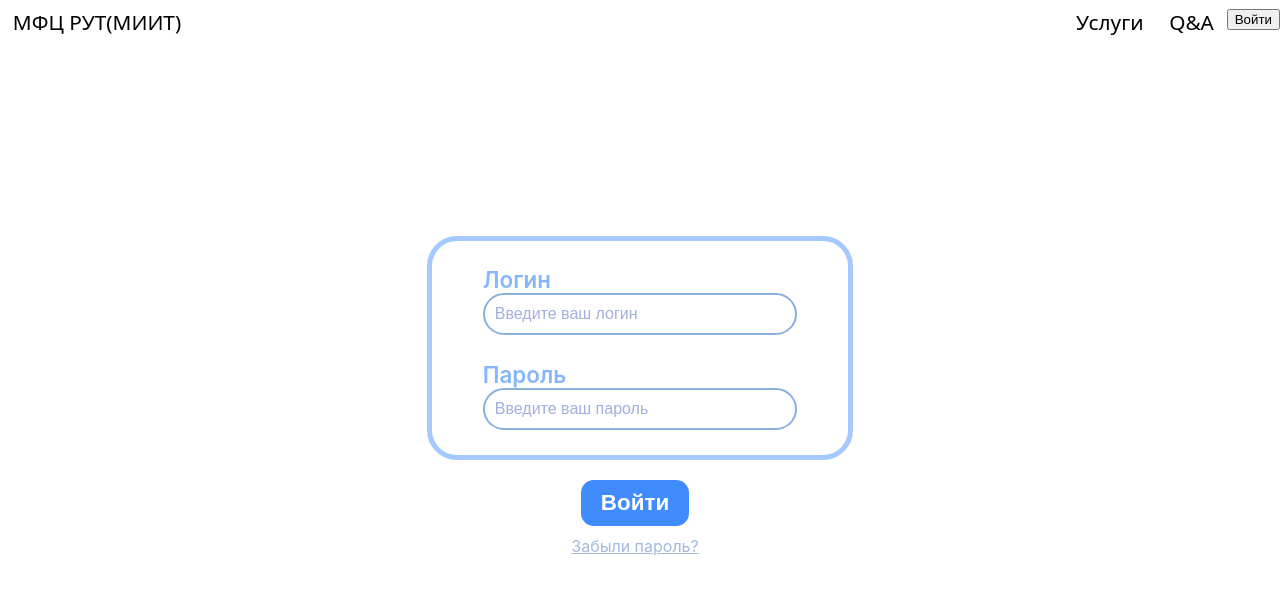
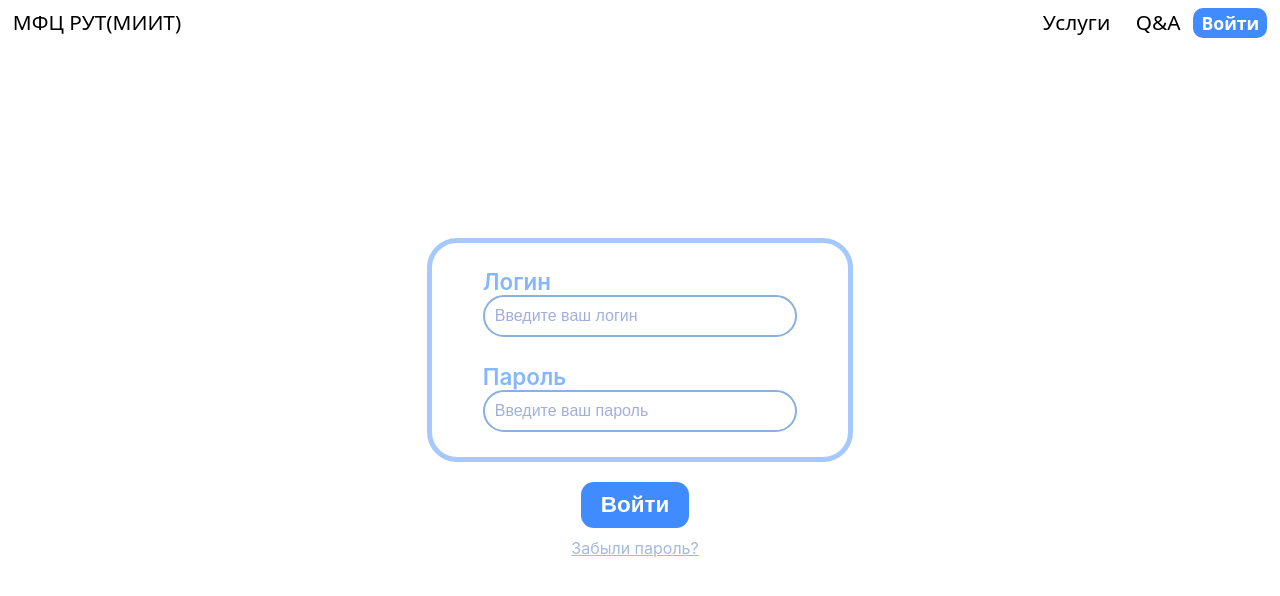
Before and after one commit to konstasya4/MFC, a React (Create React App) app: page /login in a window 1280 px wide. Shown: the top 596 px of the page. Built offline with nearby package versions, Linux system fonts and the light colour scheme.

Commit message:
The class of the button in the navigation has been changed

```diff
--- a/src/styles/NavbarStyle.css
+++ b/src/styles/NavbarStyle.css
@@ -3,18 +3,19 @@
   box-sizing: border-box;
 }
 
-.btn{
+.btn-navbar{
   /* margin-top: 1vh; */
   margin-right: 1vw;
-  padding: 0 5px;
+  padding: 3px 8px;
   background-color: #408CFF;
   color: white ;
+
   /* font-weight: 300; */
   font-family: system-ui, -apple-system, BlinkMacSystemFont, 'Segoe UI', Roboto, Oxygen, Ubuntu, Cantarell, 'Open Sans', 'Helvetica Neue', sans-serif;
   font-size:   1.1rem ;
   font-weight: bold;
   border-radius: 10px;
-    border: 3px solid #408CFF;
+    border: none;
     cursor: pointer;
     align-items: center;
 }
```
